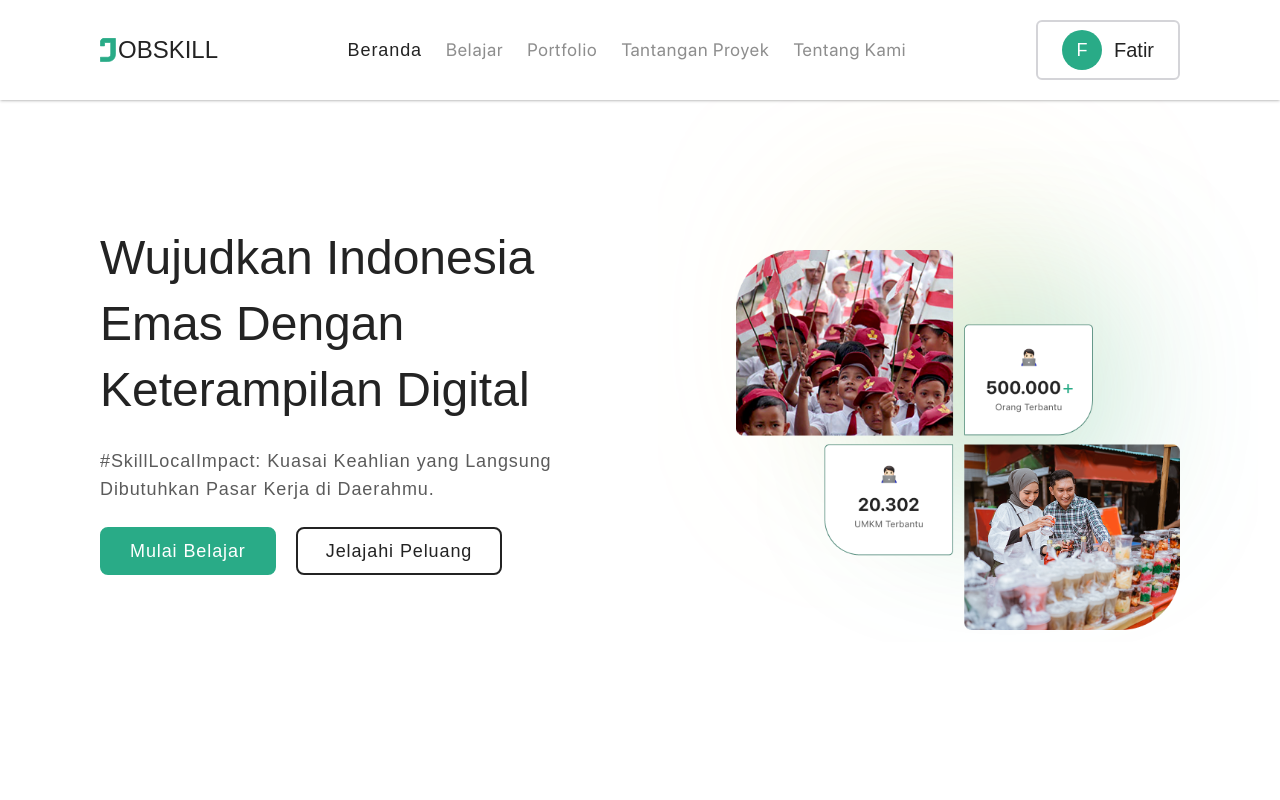
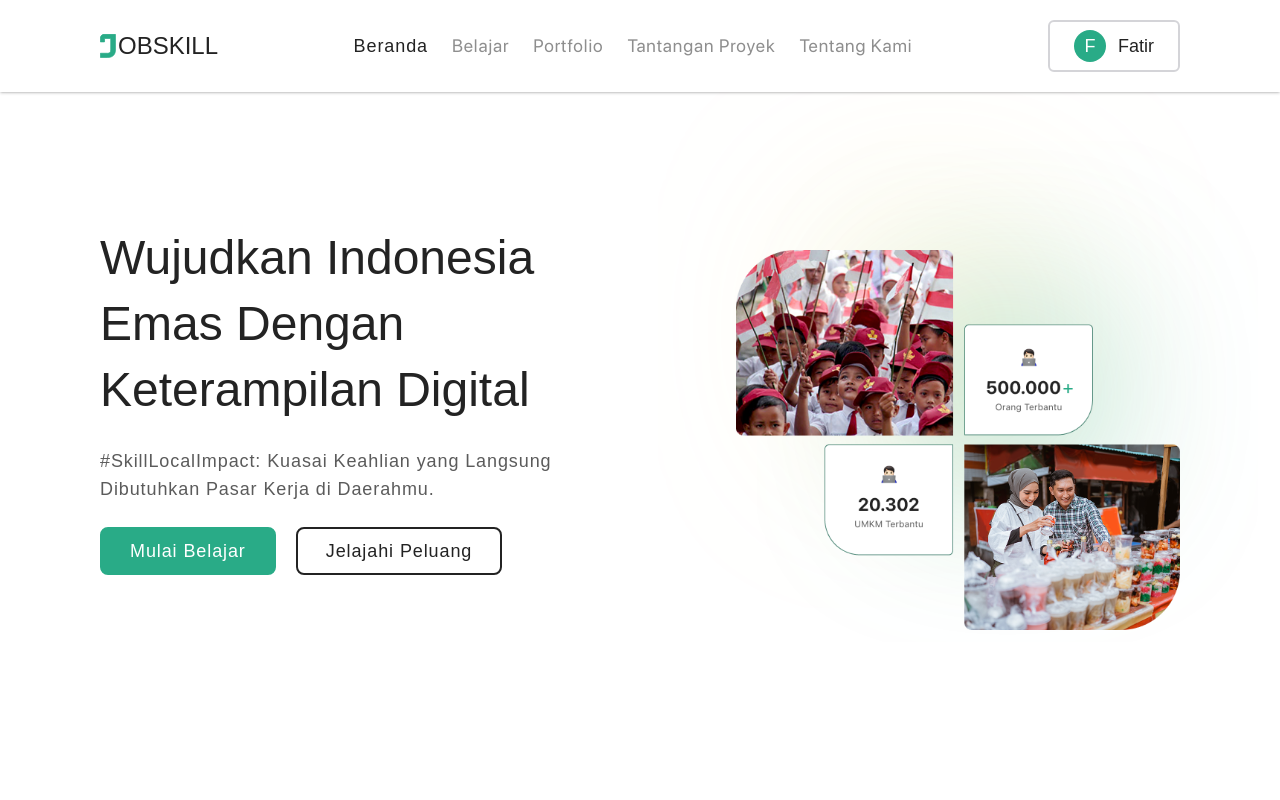
Before and after one commit to MuhammadAndromeda/jobskill, a website: page index.html in a window 1280 px wide. Shown: the top 800 px of the page. Drawn offline with nearby package versions, Linux system fonts and the light colour scheme; a web font is replaced by a local one.

Commit message:
UDAH LAH BANGGG

```diff
--- a/index.html
+++ b/index.html
@@ -34,7 +34,7 @@
             </div>
 
             <div class="gap-4 flex justify-center items-center">
-                <a href="#" class="py-2 px-6 bg-white border-2 border-zinc-300 rounded-md text-primary-text text-left text-xl font-sf-medium capitalize gap-3 flex justify-center items-center"><span class="w-10 h-10 bg-primary rounded-full text-white text-lg font-sf-bold uppercase flex justify-center items-center">f</span>fatir</a>
+                <a href="#" class="py-2 px-6 bg-white border-2 border-zinc-300 rounded-md text-primary-text text-left text-lg font-sf-medium capitalize gap-3 flex justify-center items-center"><span class="w-8 h-8 bg-primary rounded-full text-white text-lg font-sf-bold uppercase flex justify-center items-center">f</span>fatir</a>
             </div>
         </nav>
     </header>
```
Also changed, not shown: dist/output.css.
